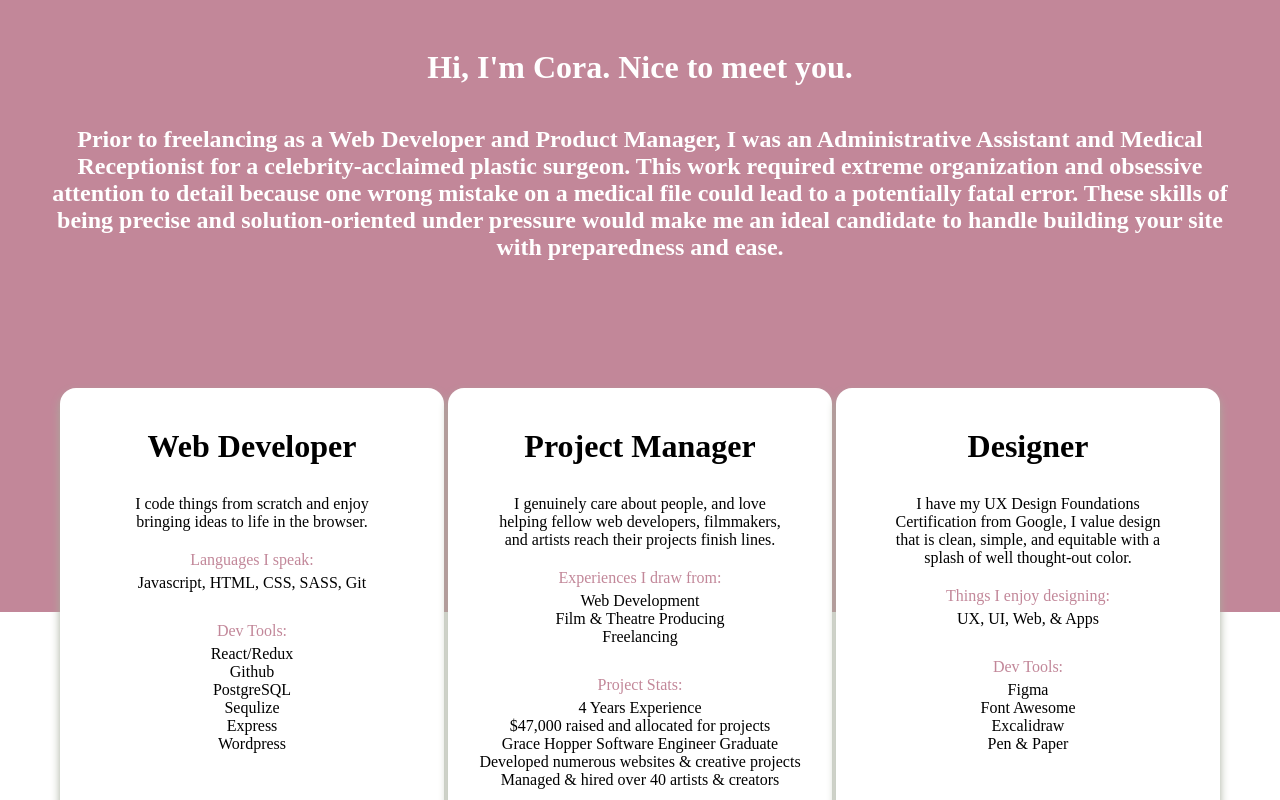
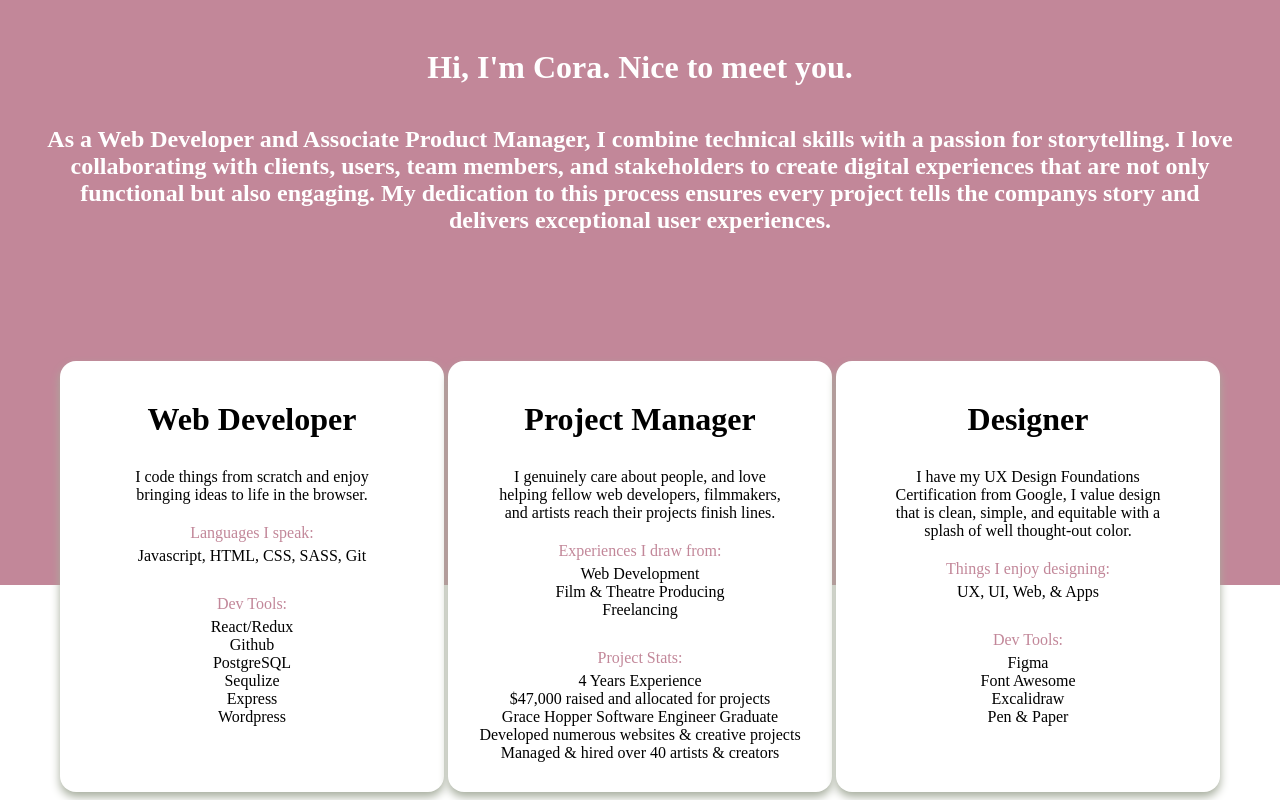
Before and after one commit to rachelcorawood/coding-by-cora, a React (Vite) app: page / in a window 1280 px wide. Shown: the part 820-1620 px from the top of the page. Built offline with nearby package versions, Linux system fonts and the light colour scheme.

Commit message:
updated bio

```diff
--- a/src/components/AboutMe.jsx
+++ b/src/components/AboutMe.jsx
@@ -19,7 +19,7 @@ export default function AboutMe() {
 
       <div className='bio'>
         <h1 className='bio-title'> Hi, I'm Cora. Nice to meet you.</h1>
-        <h2 className='bio-paragraph'>Prior to freelancing as a Web Developer and Product Manager, I was an Administrative Assistant and Medical Receptionist for a celebrity-acclaimed plastic surgeon. This work required extreme organization and obsessive attention to detail because one wrong mistake on a medical file could lead to a potentially fatal error. These skills of being precise and solution-oriented under pressure would make me an ideal candidate to handle building your site with preparedness and ease.<br></br>
+        <h2 className='bio-paragraph'>As a Web Developer and Associate Product Manager, I combine technical skills with a passion for storytelling. I love collaborating with clients, users, team members, and stakeholders to create digital experiences that are not only functional but also engaging. My dedication to this process ensures every project tells the companys story and delivers exceptional user experiences.<br></br>
           <br></br>
           {/* I've also acted and produced film for over fourteen years. I dealt with continuous hurdles and was nicknamed “the rock” for instilling patience in our cast, crew, and investors. My resourcefulness and problem-solving mindset, has helped numerous creative projects surpass the finish line and I'd love to help yours. */}
         </h2>
```
